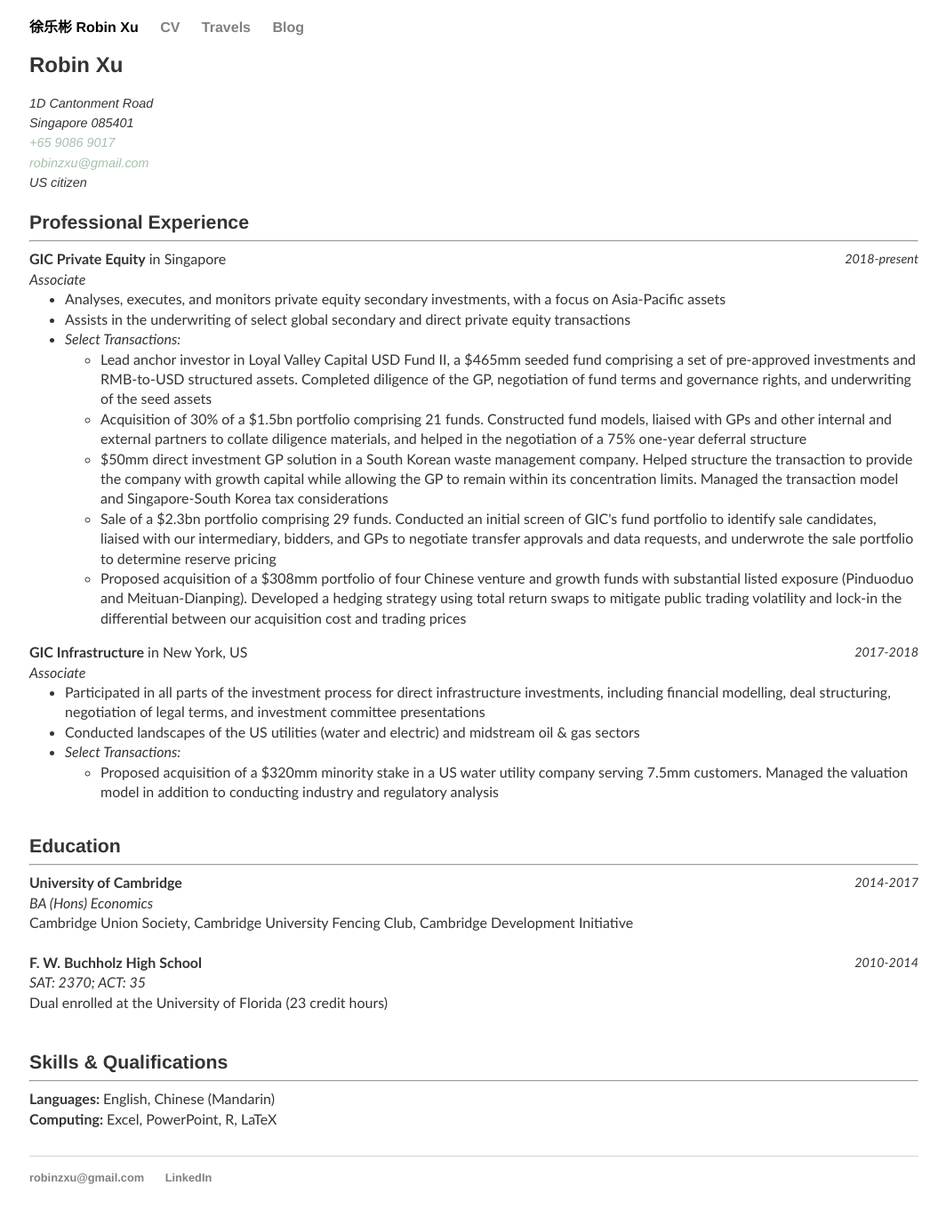
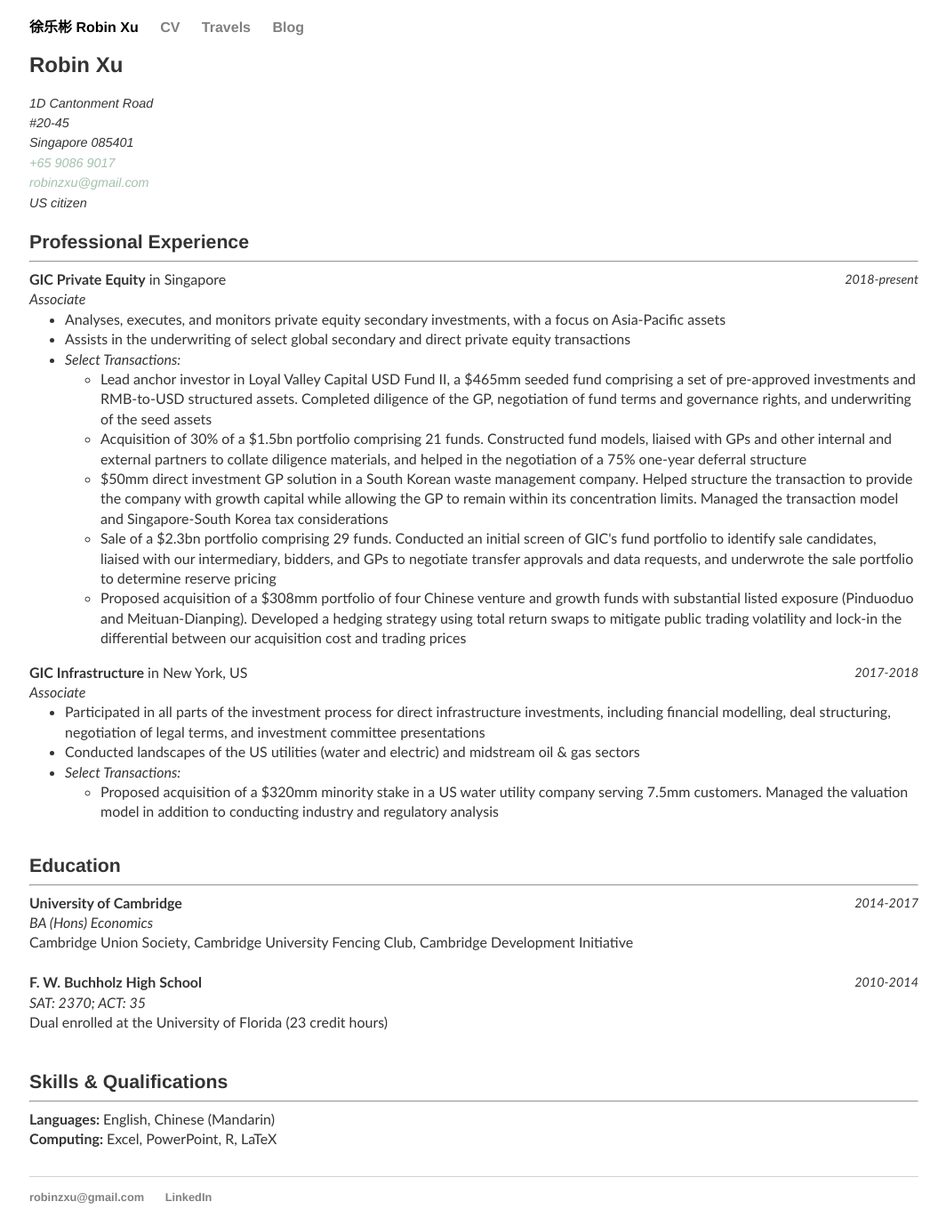
Before and after one commit to robinzxu/robinzxu.github.io, a Jekyll site: the page built from cv/index.html, in a window 1280 px wide. Shown: the whole page at 89% size, without its empty margins (107-1171 px from the left). Built offline with Jekyll 4.4.1, drawn with Linux system fonts in a browser that asks for light colours; before the commit the page ends 1355 px from its top, so only the background shows below that.

Commit message:
Update index.html

```diff
--- a/cv/index.html
+++ b/cv/index.html
@@ -11,6 +11,7 @@
 
 <address style="font-size: 0.9em">
 	1D Cantonment Road<br>
+	#20-45<br>
 	Singapore 085401<br>
 	<a href="tel:+6590869017">+65 9086 9017</a><br>
 	<a href="mailto:robinzxu@gmail.com">robinzxu@gmail.com</a><br>
```
